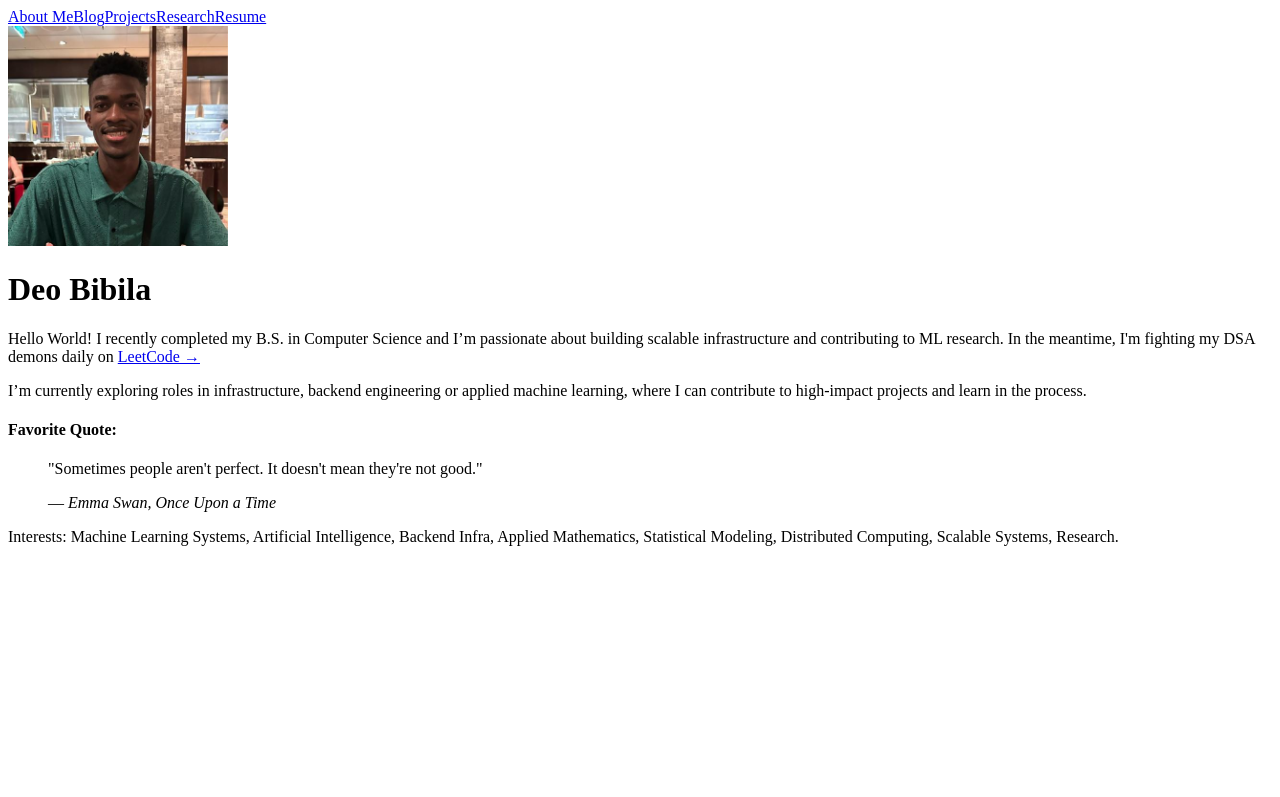
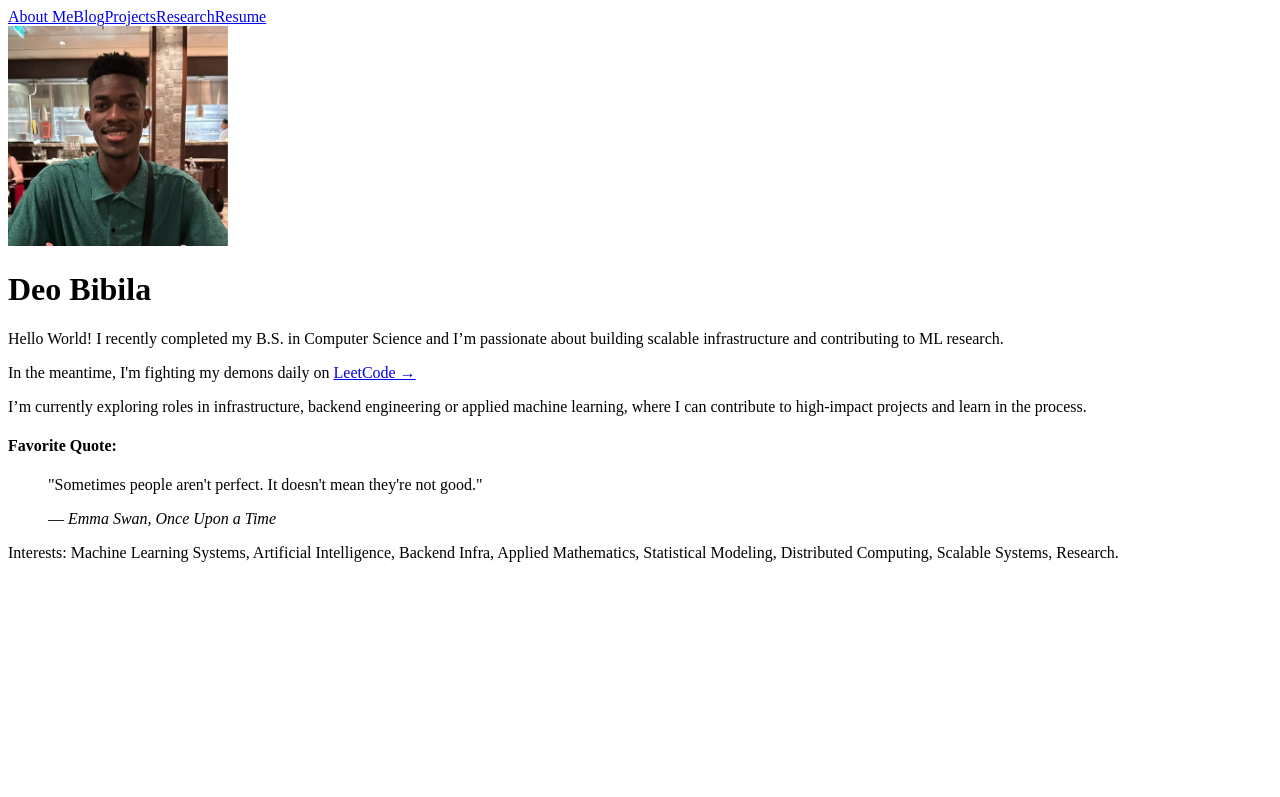
Before and after one commit to deobibila/portfolio-website, a Next.js app: page / in a window 1280 px wide. Shown: the top 797 px of the page. Built offline with nearby package versions, Linux system fonts and the light colour scheme; no server answers.

Commit message:
Fixed broken link

```diff
--- a/pages/index.tsx
+++ b/pages/index.tsx
@@ -46,7 +46,8 @@ function HomePage() {
             </h1>
             <p>Hello World! I recently completed my B.S. in Computer Science and I’m passionate about building scalable
               infrastructure and contributing to ML research.
-              In the meantime, I'm fighting my DSA demons daily on{" "}
+            </p>
+            <p>In the meantime, I'm fighting my demons daily on{" "}
               <a
                   href="https://leetcode.com/u/deobibila/"
                   target="_blank"
@@ -54,9 +55,7 @@ function HomePage() {
                   className="text-blue-500 hover:underline"
               >
                 LeetCode →
-              </a>
-            </p>
-
+              </a></p>
 
             <p>
               I’m currently exploring roles in infrastructure, backend engineering or applied machine learning,
```
